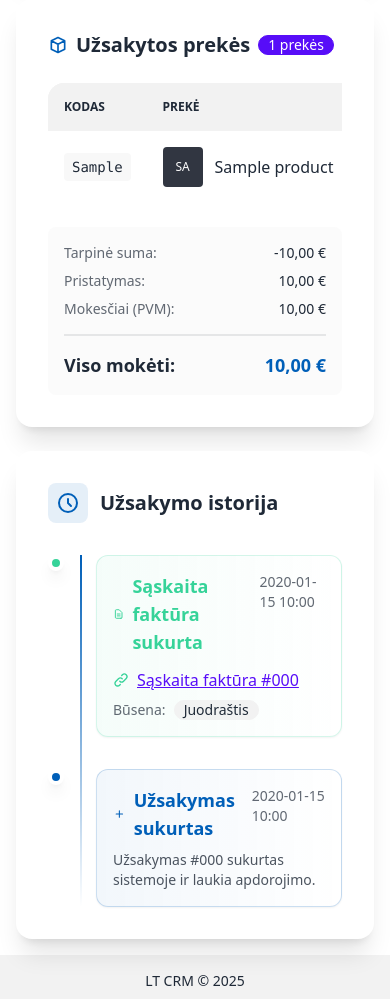
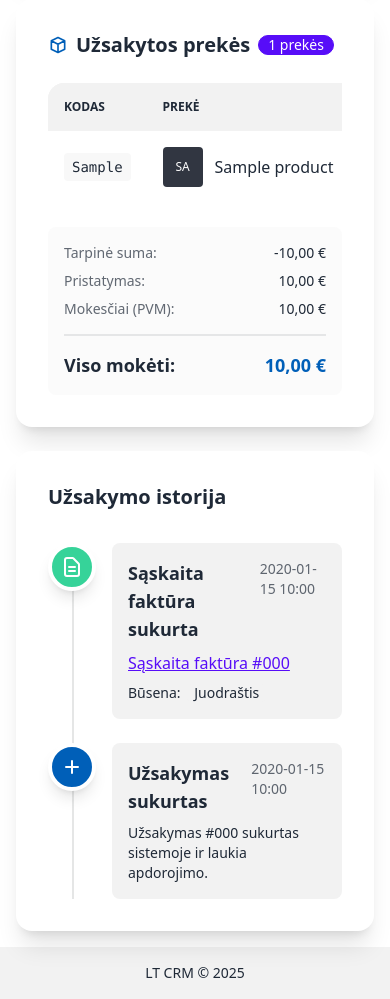
Before and after one commit to Superbumas/crm, a Flask app: page /orders/1 in a window 390 px wide. Shown: the part 1445-2444 px from the top of the page. Run offline with Flask 3, Linux system fonts and the light colour scheme; a user stored in the database is signed in; tables that the repository leaves empty hold one stand-in row (values such as "Sample post"); some libraries are stand-ins or nearby versions.

Commit message:
Refactor order detail template for improved layout and visual clarity
Updated the order detail template to enhance the layout and visual hierarchy, focusing on clearer event displays and improved responsiveness. Adjusted the structure of event indicators and status updates for better readability and accessibility, particularly for older users. These changes align with Tailwind CSS standards while preserving existing functionality.

```diff
--- a/lt_crm/app/templates/main/order_detail.html
+++ b/lt_crm/app/templates/main/order_detail.html
@@ -400,47 +400,30 @@
         <!-- Timeline -->
     <div class="card bg-base-100 shadow-xl mt-6">
         <div class="card-body">
-            <div class="flex items-center gap-3 mb-6">
-                <div class="p-2 bg-primary/10 rounded-lg">
-                    <svg xmlns="http://www.w3.org/2000/svg" class="h-6 w-6 text-primary" fill="none" viewBox="0 0 24 24" stroke="currentColor">
-                        <path stroke-linecap="round" stroke-linejoin="round" stroke-width="2" d="M12 8v4l3 3m6-3a9 9 0 11-18 0 9 9 0 0118 0z" />
+            <h2 class="card-title mb-6">Užsakymo istorija</h2>
+
+            <div class="relative">
+                <!-- Timeline line -->
+                <div class="absolute left-6 top-0 bottom-0 w-0.5 bg-base-300"></div>
+
+                <div class="space-y-6">
+                    <!-- Invoice Created Event -->
+                    {% if invoices %}
+                    <div class="relative flex items-start">
+                        <div class="absolute left-0 w-12 h-12 bg-success rounded-full flex items-center justify-center z-10 border-4 border-base-100 shadow-lg">
+                            <svg xmlns="http://www.w3.org/2000/svg" class="h-6 w-6 text-white" fill="none" viewBox="0 0 24 24" stroke="currentColor">
+                                <path stroke-linecap="round" stroke-linejoin="round" stroke-width="2" d="M9 12h6m-6 4h6m2 5H7a2 2 0 01-2-2V5a2 2 0 012-2h5.586a1 1 0 01.707.293l5.414 5.414a1 1 0 01.293.707V19a2 2 0 01-2 2z" />
                             </svg>
                         </div>
-                <h2 class="card-title text-xl">Užsakymo istorija</h2>
-            </div>
-
-            <div class="relative pl-8">
-                <!-- Timeline line -->
-                <div class="absolute left-8 top-0 bottom-0 w-0.5 bg-gradient-to-b from-primary via-base-300 to-transparent"></div>
-
-                <div class="space-y-8">
-                    <!-- Invoice Created Event -->
-                    {% if invoices %}
-                    <div class="relative">
-                        <div class="absolute -left-8 w-4 h-4 bg-success rounded-full border-4 border-base-100 shadow-lg"></div>
-                        <div class="bg-gradient-to-r from-success/5 to-transparent border border-success/20 rounded-xl p-4 shadow-sm ml-4">
-                            <div class="flex justify-between items-start mb-3">
-                                <div class="flex items-center gap-2">
-                                    <svg xmlns="http://www.w3.org/2000/svg" class="h-5 w-5 text-success" fill="none" viewBox="0 0 24 24" stroke="currentColor">
-                                        <path stroke-linecap="round" stroke-linejoin="round" stroke-width="2" d="M9 12h6m-6 4h6m2 5H7a2 2 0 01-2-2V5a2 2 0 012-2h5.586a1 1 0 01.707.293l5.414 5.414a1 1 0 01.293.707V19a2 2 0 01-2 2z" />
-                                    </svg>
-                                    <h3 class="font-bold text-lg text-success">Sąskaita faktūra sukurta</h3>
-                                </div>
-                                <div class="text-sm text-base-content/70 font-medium">
-                                    {{ invoices[0].created_at.strftime('%Y-%m-%d %H:%M') }}
-                                </div>
+                        <div class="ml-16 bg-base-200 p-4 rounded-lg flex-1">
+                            <div class="flex justify-between items-start mb-2">
+                                <h3 class="font-bold text-lg">Sąskaita faktūra sukurta</h3>
+                                <span class="text-sm text-base-content/70">{{ invoices[0].created_at.strftime('%Y-%m-%d %H:%M') }}</span>
                             </div>
                             <div class="space-y-2">
-                                <div class="flex items-center gap-2">
-                                    <svg xmlns="http://www.w3.org/2000/svg" class="h-4 w-4 text-success" fill="none" viewBox="0 0 24 24" stroke="currentColor">
-                                        <path stroke-linecap="round" stroke-linejoin="round" stroke-width="2" d="M13.828 10.172a4 4 0 00-5.656 0l-4 4a4 4 0 105.656 5.656l1.102-1.101m-.758-4.899a4 4 0 005.656 0l4-4a4 4 0 00-5.656-5.656l-1.1 1.1" />
-                                    </svg>
-                                    <a href="{{ url_for('main.invoice_detail', id=invoices[0].id) }}" class="link link-primary font-medium">
-                                        Sąskaita faktūra #{{ invoices[0].invoice_number }}
-                                    </a>
-                                </div>
-                                <div class="flex items-center gap-2">
-                                    <span class="text-sm text-base-content/70">Būsena:</span>
+                                <p><a href="{{ url_for('main.invoice_detail', id=invoices[0].id) }}" class="link link-primary">Sąskaita faktūra #{{ invoices[0].invoice_number }}</a></p>
+                                <p class="text-sm">
+                                    Būsena:
                                     <span class="badge
                                         {% if invoices[0].status.value == 'draft' %}badge-ghost
                                         {% elif invoices[0].status.value == 'issued' %}badge-info
@@ -453,7 +436,7 @@
                                         {% elif invoices[0].status.value == 'cancelled' %}Atšaukta
                                         {% else %}{{ invoices[0].status.value }}{% endif %}
                                     </span>
-                                </div>
+                                </p>
                             </div>
                         </div>
                     </div>
@@ -461,27 +444,19 @@
 
                     <!-- Shipped Event -->
                     {% if order.status.value in ['shipped', 'delivered'] and order.shipped_at %}
-                    <div class="relative">
-                        <div class="absolute -left-8 w-4 h-4 bg-info rounded-full border-4 border-base-100 shadow-lg"></div>
-                        <div class="bg-gradient-to-r from-info/5 to-transparent border border-info/20 rounded-xl p-4 shadow-sm ml-4">
-                            <div class="flex justify-between items-start mb-3">
-                                <div class="flex items-center gap-2">
-                                    <svg xmlns="http://www.w3.org/2000/svg" class="h-5 w-5 text-info" fill="none" viewBox="0 0 24 24" stroke="currentColor">
+                    <div class="relative flex items-start">
+                        <div class="absolute left-0 w-12 h-12 bg-info rounded-full flex items-center justify-center z-10 border-4 border-base-100 shadow-lg">
+                            <svg xmlns="http://www.w3.org/2000/svg" class="h-6 w-6 text-white" fill="none" viewBox="0 0 24 24" stroke="currentColor">
                                 <path stroke-linecap="round" stroke-linejoin="round" stroke-width="2" d="M8 7h12m0 0l-4-4m4 4l-4 4m0 6H4m0 0l4 4m-4-4l4-4" />
                             </svg>
-                                    <h3 class="font-bold text-lg text-info">Užsakymas išsiųstas</h3>
                         </div>
-                                <div class="text-sm text-base-content/70 font-medium">
-                                    {{ order.shipped_at.strftime('%Y-%m-%d %H:%M') }}
-                                </div>
+                        <div class="ml-16 bg-base-200 p-4 rounded-lg flex-1">
+                            <div class="flex justify-between items-start mb-2">
+                                <h3 class="font-bold text-lg">Užsakymas išsiųstas</h3>
+                                <span class="text-sm text-base-content/70">{{ order.shipped_at.strftime('%Y-%m-%d %H:%M') }}</span>
                             </div>
                             {% if order.tracking_number %}
-                            <div class="flex items-center gap-2">
-                                <svg xmlns="http://www.w3.org/2000/svg" class="h-4 w-4 text-info" fill="none" viewBox="0 0 24 24" stroke="currentColor">
-                                    <path stroke-linecap="round" stroke-linejoin="round" stroke-width="2" d="M9 12h6m-6 4h6m2 5H7a2 2 0 01-2-2V5a2 2 0 012-2h5.586a1 1 0 01.707.293l5.414 5.414a1 1 0 01.293.707V19a2 2 0 01-2 2z" />
-                                </svg>
-                                <span class="text-sm"><span class="font-medium">Siuntinio numeris:</span> {{ order.tracking_number }}</span>
-                            </div>
+                            <p class="text-sm">Siuntinio numeris: <span class="font-mono">{{ order.tracking_number }}</span></p>
                             {% endif %}
                         </div>
                     </div>
@@ -489,77 +464,68 @@
 
                     <!-- Packed Event -->
                     {% if order.status.value in ['packed', 'shipped', 'delivered'] %}
-                    <div class="relative">
-                        <div class="absolute -left-8 w-4 h-4 bg-warning rounded-full border-4 border-base-100 shadow-lg"></div>
-                        <div class="bg-gradient-to-r from-warning/5 to-transparent border border-warning/20 rounded-xl p-4 shadow-sm ml-4">
-                            <div class="flex justify-between items-start mb-2">
-                                <div class="flex items-center gap-2">
-                                    <svg xmlns="http://www.w3.org/2000/svg" class="h-5 w-5 text-warning" fill="none" viewBox="0 0 24 24" stroke="currentColor">
+                    <div class="relative flex items-start">
+                        <div class="absolute left-0 w-12 h-12 bg-warning rounded-full flex items-center justify-center z-10 border-4 border-base-100 shadow-lg">
+                            <svg xmlns="http://www.w3.org/2000/svg" class="h-6 w-6 text-white" fill="none" viewBox="0 0 24 24" stroke="currentColor">
                                 <path stroke-linecap="round" stroke-linejoin="round" stroke-width="2" d="M20 7l-8-4-8 4m16 0l-8 4m8-4v10l-8 4m0-10L4 7m8 4v10M4 7v10l8 4" />
                             </svg>
-                                    <h3 class="font-bold text-lg text-warning">Užsakymas supakuotas</h3>
                         </div>
-                                <div class="text-sm text-base-content/70 font-medium">
+                        <div class="ml-16 bg-base-200 p-4 rounded-lg flex-1">
+                            <div class="flex justify-between items-start mb-2">
+                                <h3 class="font-bold text-lg">Užsakymas supakuotas</h3>
+                                <span class="text-sm text-base-content/70">
                                     {% if order.updated_at and order.status.value in ['packed', 'shipped', 'delivered'] %}
                                         {{ order.updated_at.strftime('%Y-%m-%d %H:%M') }}
                                     {% else %}
                                         -
                                     {% endif %}
+                                </span>
                             </div>
-                            </div>
-                            <p class="text-sm text-base-content/80">Užsakymas paruoštas siuntimui.</p>
+                            <p class="text-sm">Užsakymas paruoštas siuntimui.</p>
                         </div>
                     </div>
                     {% endif %}
 
                     <!-- Paid Event -->
                     {% if order.status.value not in ['new', 'cancelled'] %}
-                    <div class="relative">
-                        <div class="absolute -left-8 w-4 h-4 bg-accent rounded-full border-4 border-base-100 shadow-lg"></div>
-                        <div class="bg-gradient-to-r from-accent/5 to-transparent border border-accent/20 rounded-xl p-4 shadow-sm ml-4">
-                            <div class="flex justify-between items-start mb-2">
-                                <div class="flex items-center gap-2">
-                                    <svg xmlns="http://www.w3.org/2000/svg" class="h-5 w-5 text-accent" fill="none" viewBox="0 0 24 24" stroke="currentColor">
+                    <div class="relative flex items-start">
+                        <div class="absolute left-0 w-12 h-12 bg-accent rounded-full flex items-center justify-center z-10 border-4 border-base-100 shadow-lg">
+                            <svg xmlns="http://www.w3.org/2000/svg" class="h-6 w-6 text-white" fill="none" viewBox="0 0 24 24" stroke="currentColor">
                                 <path stroke-linecap="round" stroke-linejoin="round" stroke-width="2" d="M12 8c-1.657 0-3 .895-3 2s1.343 2 3 2 3 .895 3 2-1.343 2-3 2m0-8c1.11 0 2.08.402 2.599 1M12 8V7m0 1v8m0 0v1m0-1c-1.11 0-2.08-.402-2.599-1" />
                             </svg>
-                                    <h3 class="font-bold text-lg text-accent">Mokėjimas gautas</h3>
                         </div>
-                                <div class="text-sm text-base-content/70 font-medium">
+                        <div class="ml-16 bg-base-200 p-4 rounded-lg flex-1">
+                            <div class="flex justify-between items-start mb-2">
+                                <h3 class="font-bold text-lg">Mokėjimas gautas</h3>
+                                <span class="text-sm text-base-content/70">
                                     {% if order.updated_at %}
                                         {{ order.updated_at.strftime('%Y-%m-%d %H:%M') }}
                                     {% else %}
                                         -
                                     {% endif %}
+                                </span>
                             </div>
-                            </div>
-                            <div class="flex items-center gap-2">
-                                <span class="text-sm text-base-content/70">Suma:</span>
-                                <span class="font-medium">{{ order.total_amount|euro }}</span>
-                                {% if order.payment_method %}
-                                <span class="text-sm text-base-content/70">•</span>
-                                <span class="text-sm">{{ order.payment_method }}</span>
-                                {% endif %}
-                            </div>
+                            <p class="text-sm">
+                                Suma: <span class="font-medium">{{ order.total_amount|euro }}</span>
+                                {% if order.payment_method %} • {{ order.payment_method }}{% endif %}
+                            </p>
                         </div>
                     </div>
                     {% endif %}
 
                     <!-- Order Created Event -->
-                    <div class="relative">
-                        <div class="absolute -left-8 w-4 h-4 bg-primary rounded-full border-4 border-base-100 shadow-lg"></div>
-                        <div class="bg-gradient-to-r from-primary/5 to-transparent border border-primary/20 rounded-xl p-4 shadow-sm ml-4">
-                            <div class="flex justify-between items-start mb-2">
-                                <div class="flex items-center gap-2">
-                                    <svg xmlns="http://www.w3.org/2000/svg" class="h-5 w-5 text-primary" fill="none" viewBox="0 0 24 24" stroke="currentColor">
+                    <div class="relative flex items-start">
+                        <div class="absolute left-0 w-12 h-12 bg-primary rounded-full flex items-center justify-center z-10 border-4 border-base-100 shadow-lg">
+                            <svg xmlns="http://www.w3.org/2000/svg" class="h-6 w-6 text-white" fill="none" viewBox="0 0 24 24" stroke="currentColor">
                                 <path stroke-linecap="round" stroke-linejoin="round" stroke-width="2" d="M12 6v6m0 0v6m0-6h6m-6 0H6" />
                             </svg>
-                                    <h3 class="font-bold text-lg text-primary">Užsakymas sukurtas</h3>
                         </div>
-                                <div class="text-sm text-base-content/70 font-medium">
-                                    {{ order.created_at.strftime('%Y-%m-%d %H:%M') }}
+                        <div class="ml-16 bg-base-200 p-4 rounded-lg flex-1">
+                            <div class="flex justify-between items-start mb-2">
+                                <h3 class="font-bold text-lg">Užsakymas sukurtas</h3>
+                                <span class="text-sm text-base-content/70">{{ order.created_at.strftime('%Y-%m-%d %H:%M') }}</span>
                             </div>
-                            </div>
-                            <p class="text-sm text-base-content/80">Užsakymas #{{ order.order_number }} sukurtas sistemoje ir laukia apdorojimo.</p>
+                            <p class="text-sm">Užsakymas #{{ order.order_number }} sukurtas sistemoje ir laukia apdorojimo.</p>
                         </div>
                     </div>
                 </div>
```
Lines whose indentation alone changed are shown as unchanged.
